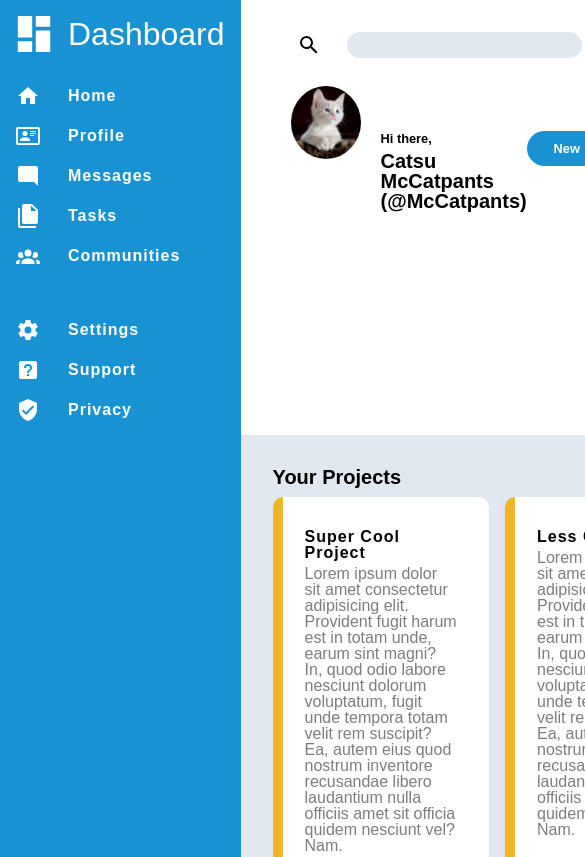
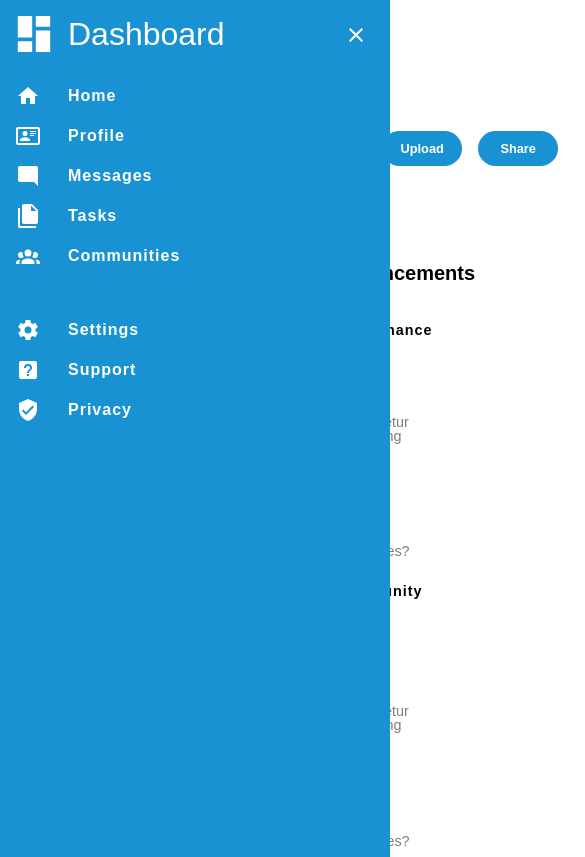
Before and after one commit to JoshDagat/Odin-Dashboard, a website: page index.html in a window 390 px wide. Shown: the top 857 px of the page, 585 px wide, since content can reach past the window. Drawn offline with Linux system fonts and the light colour scheme.

Commit message:
Add mobile styles for sidebar

```diff
--- a/index.css
+++ b/index.css
@@ -12,14 +12,21 @@
 
 body {
   min-height: 100vh;
-  display: grid;
+  font-family: "Arial";
+  position: relative;
+
+  /* desktop */
+  /* display: grid;
   grid-template-columns: 1fr 5fr;
   grid-template-rows: 1fr 4fr;
   grid-template-areas:
     "sidebar header"
-    "sidebar content";
-  font-family: "Arial";
+    "sidebar content"; */
+
+
 }
+
+
 
 .header,
 .sidebar,
@@ -45,7 +52,30 @@ body {
   grid-area: sidebar;
   background-color: var(--color-blue);
   padding: 16px;
+
+  /* mobile */
+  position: absolute;
+  top: 0;
+  left: 0;
+
+  /* animation */
+  width: 100%;
+  transform: translateX(-100%);
+  transition: transform 0.4s ease-in-out 0.2s;
+  z-index: 2;
 }
+
+.sidebar.open {
+  z-index: 2;
+  transform: translateX(0);
+}
+
+.btn-close {
+  float: right;
+  margin-top: 6px;
+}
+
+
 
 li img {
   margin-right: 28px;
@@ -77,7 +107,13 @@ li img {
   padding-left: 50px;
   padding-top: 24px;
   padding-right: 75px;
+  position: relative;
 }
+
+/*
+.menu {
+  position: absolute;
+} */
 
 .header-top {
   display: flex;
--- a/index.html
+++ b/index.html
@@ -13,6 +13,9 @@
   <header class="header">
     <div class="header-top">
       <div class="searchbar">
+        <button class="btn-base menu">
+          <img src="./assets/images/menu.svg" alt="menu" width="24" height="24">
+        </button>
         <button class="btn-base">
           <img src="./assets/images/search.svg" alt="Search Icon" width="24" height="24">
         </button>
@@ -41,7 +44,10 @@
 
 
   </header>
-  <div class="sidebar">
+  <div class="sidebar open">
+    <button class="btn-close btn-base">
+      <img src="./assets/images/close.svg" alt="close" width="24" height="24">
+    </button>
     <div class="logo">
       <img src="./assets/images/logo-svg.svg" alt="logo" width="36" height="36">
       <h1>Dashboard</h1>
@@ -228,6 +234,7 @@
       </div>
     </aside>
   </main>
+  <script src="./index.js"></script>
 </body>
 
 </html>
--- /dev/null
+++ b/index.js
@@ -0,0 +1,11 @@
+const menu = document.querySelector(".menu");
+const sidebar = document.querySelector(".sidebar");
+const close = document.querySelector(".btn-close");
+
+menu.addEventListener("click", () => {
+  sidebar.classList.add("open");
+})
+
+close.addEventListener("click", () => {
+  sidebar.classList.remove("open");
+})
```
Also changed, not shown: assets/images/close.svg (added), assets/images/menu.svg (added).
